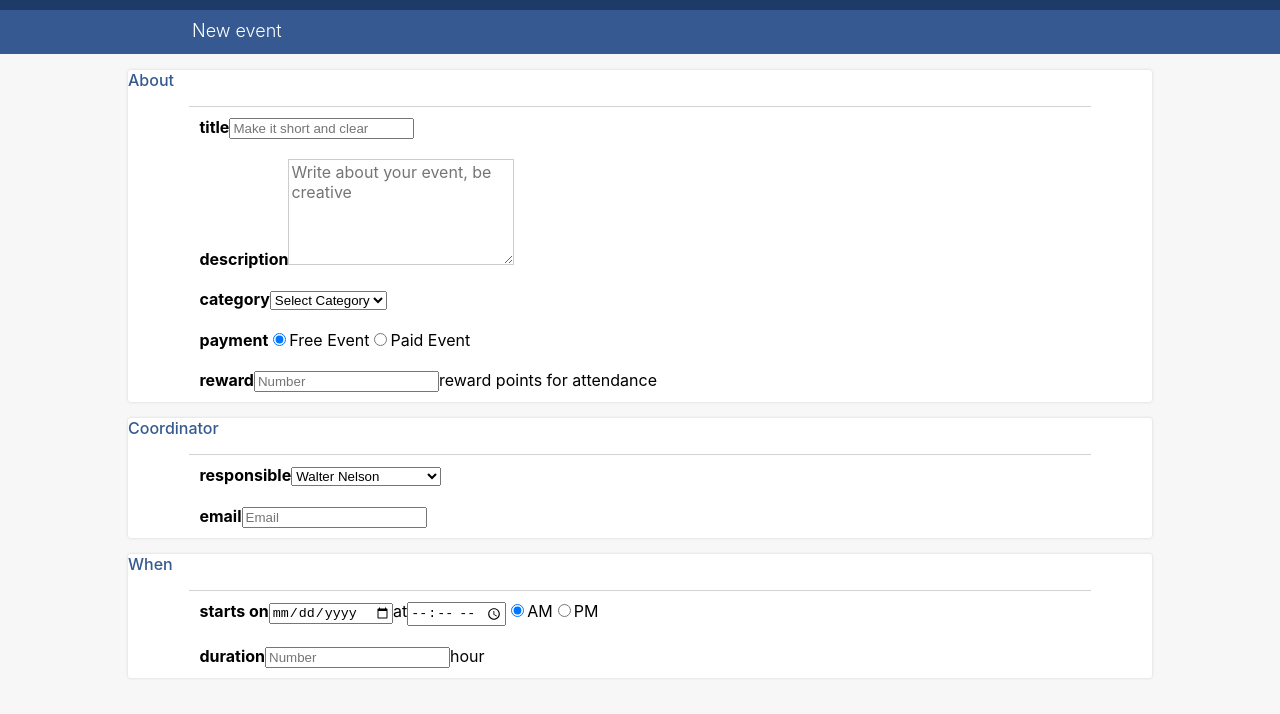
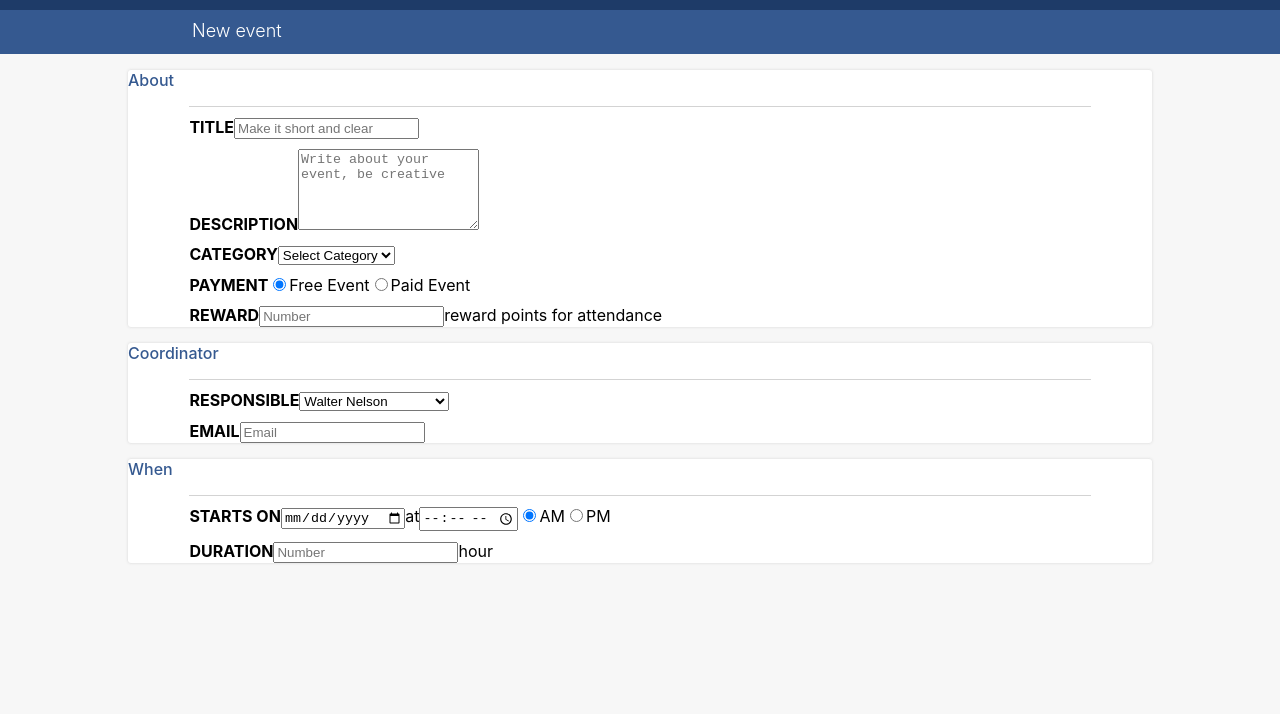
Before and after one commit to kplachecki/Form, a React (Create React App) app: page / in a window 1280 px wide. Shown: the top 714 px of the page. Built offline with nearby package versions, Linux system fonts and the light colour scheme.

Commit message:
inputs validations

```diff
--- a/src/App.js
+++ b/src/App.js
@@ -69,14 +69,18 @@ class App extends Component {
             },
             {
               type: "number",
-              name: "fee"
+              name: "fee",
+              placeholder: "Fee"
             }
           ]
         },
-        value: "",
+        value: "Free Event",
+        validation: {},
+        valid: true,
         feeValue: "",
-        validation: {},
-        valid: true
+        feeValid: false,
+        feeValidation: { required: true },
+        feeTouched: false
       },
       reward: {
         form: "About",
@@ -131,6 +135,8 @@ class App extends Component {
           },
           time: {
             type: "time",
+            min: "00:00",
+            max: "12:00",
             placeholder: "--:--",
             name: "time"
           },
@@ -146,12 +152,12 @@ class App extends Component {
         },
         value: { date: "", time: "", radio: "AM" },
         validation: {
-          date: { required: true },
+          date: { required: true, isDate: true },
           time: { required: true },
           radio: {}
         },
         valid: { date: false, time: false, radio: true },
-        touched: false
+        touched: { date: false, time: false, radio: true }
       },
 
       duration: {
@@ -183,20 +189,61 @@ class App extends Component {
     formIsValid: false
   };
 
+  checkValidity = (value, rules) => {
+    let isValid = true;
+
+    if (rules.required) {
+      isValid = value.trim() !== "" && isValid;
+    }
+
+    if (rules.isEmail) {
+      let regex = /^(([^<>()[\]\\.,;:\s@"]+(\.[^<>()[\]\\.,;:\s@"]+)*)|(".+"))@((\[[0-9]{1,3}\.[0-9]{1,3}\.[0-9]{1,3}\.[0-9]{1,3}])|(([a-zA-Z\-0-9]+\.)+[a-zA-Z]{2,}))$/;
+      isValid = regex.test(value) && isValid;
+    }
+
+    if (rules.isDate) {
+      let today = new Date();
+      const dd = String(today.getDate()).padStart(2, "0");
+      const mm = String(today.getMonth() + 1).padStart(2, "0");
+      const yyyy = today.getFullYear();
+
+      today = yyyy + "-" + mm + "-" + dd;
+      isValid = today < value && isValid;
+    }
+
+    return isValid;
+  };
+
   inputChangeHandler = (event, inputElement) => {
     const updatedForm = { ...this.state.formElements };
     const updatedFormElement = { ...updatedForm[inputElement] };
 
     if (inputElement === "startsOn") {
       updatedFormElement.value[event.target.name] = event.target.value;
+      updatedFormElement.valid[event.target.name] = this.checkValidity(
+        updatedFormElement.value[event.target.name],
+        updatedFormElement.validation[event.target.name]
+      );
+      updatedFormElement.touched[event.target.name] = true;
       updatedForm[inputElement] = updatedFormElement;
       this.setState({ formElements: updatedForm });
     } else if (event.target.name === "fee") {
       updatedFormElement.feeValue = event.target.value;
+      updatedFormElement.feeValid = this.checkValidity(
+        updatedFormElement.feeValue,
+        updatedFormElement.feeValidation
+      );
+      updatedFormElement.feeTouched = true;
       updatedForm[inputElement] = updatedFormElement;
       this.setState({ formElements: updatedForm });
     } else {
       updatedFormElement.value = event.target.value;
+      updatedFormElement.valid = this.checkValidity(
+        updatedFormElement.value,
+        updatedFormElement.validation
+      );
+      updatedFormElement.touched = true;
+
       updatedForm[inputElement] = updatedFormElement;
       this.setState({ formElements: updatedForm });
     }
--- a/src/components/UI/Input/Input.js
+++ b/src/components/UI/Input/Input.js
@@ -1,4 +1,5 @@
 import React from "react";
+import classes from "./../MixedInput/MixedInput.module.css";
 
 const input = props => {
   if (props.type === "radio") {
@@ -11,9 +12,29 @@ const input = props => {
           </label>
         );
       } else {
-        if (props.payment === "Paid Event") {
+        if (props.payment.value === "Paid Event") {
+          const feeClasses = [];
+          console.log(
+            !props.payment.feeValid,
+            props.payment.feeValidation.required,
+            props.payment.feeTouched
+          );
+          if (
+            !props.payment.feeValid &&
+            props.payment.feeValidation &&
+            props.payment.feeTouched
+          ) {
+            feeClasses.push(classes.Invalid);
+          }
           return (
-            <input key={option.name} {...option} onChange={props.onChange} />
+            <React.Fragment key={option.name}>
+              <input
+                {...option}
+                className={feeClasses.join(" ")}
+                onChange={props.onChange}
+              />
+              <span>$</span>
+            </React.Fragment>
           );
         } else return null;
       }
--- a/src/components/UI/MixedInput/MixedInput.js
+++ b/src/components/UI/MixedInput/MixedInput.js
@@ -1,16 +1,28 @@
 import React from "react";
+import classes from "./MixedInput.module.css";
 
 const mixedInput = props => {
+  const dateClasses = [];
+  const timeClasses = [];
+
+  if (!props.valid.date && props.shouldValidate.date && props.touched.date) {
+    dateClasses.push(classes.Invalid);
+  }
+  if (!props.valid.time && props.shouldValidate.time && props.touched.time) {
+    timeClasses.push(classes.Invalid);
+  }
   return (
     <React.Fragment>
       <input
         {...props.date}
+        className={dateClasses.join(" ")}
         value={props.value.date}
         onChange={props.onChange}
       />
       <span>at</span>
       <input
         {...props.time}
+        className={timeClasses.join(" ")}
         value={props.value.time}
         onChange={props.onChange}
       />
--- /dev/null
+++ b/src/components/UI/MixedInput/MixedInput.module.css
@@ -0,0 +1,3 @@
+.Invalid {
+  border: 1px solid red;
+}
--- a/src/containers/Forms/Forms.js
+++ b/src/containers/Forms/Forms.js
@@ -1,5 +1,4 @@
 import React, { Component } from "react";
-import classes from "./Forms.module.css";
 import InputSwitcher from "../../containers/InputSwitcher/InputSwitcher";
 import Form from "./Form/Form";
 
@@ -36,7 +35,7 @@ class Forms extends Component {
                       elementType={formElement.config.elementType}
                       elementConfig={formElement.config.elementConfig}
                       value={formElement.config.value}
-                      invalid={!formElement.config.valid}
+                      valid={formElement.config.valid}
                       shouldValidate={formElement.config.validation}
                       touched={formElement.config.touched}
                       changed={event =>
@@ -44,7 +43,7 @@ class Forms extends Component {
                       }
                       label={formElement.config.label}
                       currentUser={this.props.currentUser}
-                      payment={this.props.formElements.payment.value}
+                      payment={this.props.formElements.payment}
                     />
                   );
                 } else return false;
--- a/src/containers/InputSwitcher/InputSwitcher.js
+++ b/src/containers/InputSwitcher/InputSwitcher.js
@@ -8,14 +8,14 @@ const inputSwitcher = props => {
   let inputElement = null;
   const inputClasses = [classes.InputElement];
 
-  // if (props.invalid && props.shouldValidate && props.touched) {
-  //   inputClasses.push(classes.Invalid);
-  // }
-
   switch (props.elementType) {
     case "input":
+      if (!props.valid && props.shouldValidate && props.touched) {
+        inputClasses.push(classes.Invalid);
+      }
       inputElement = (
         <Input
+          className={inputClasses.join(" ")}
           {...props.elementConfig}
           value={props.value}
           onChange={props.changed}
@@ -24,6 +24,9 @@ const inputSwitcher = props => {
       );
       break;
     case "textarea":
+      if (!props.valid && props.shouldValidate && props.touched) {
+        inputClasses.push(classes.Invalid);
+      }
       inputElement = (
         <textarea
           className={inputClasses.join(" ")}
@@ -34,6 +37,9 @@ const inputSwitcher = props => {
       );
       break;
     case "select":
+      if (!props.valid && props.shouldValidate && props.touched) {
+        inputClasses.push(classes.Invalid);
+      }
       inputElement = (
         <Select
           {...props.elementConfig}
@@ -50,27 +56,10 @@ const inputSwitcher = props => {
           {...props.elementConfig}
           value={props.value}
           onChange={props.changed}
+          valid={props.valid}
+          shouldValidate={props.shouldValidate}
+          touched={props.touched}
         />
-        // <React.Fragment>
-        //   <input
-        //     className={inputClasses.join(" ")}
-        //     {...props.elementConfig.date}
-        //     value={props.value.date}
-        //     onChange={props.changed}
-        //   />
-        //   <input
-        //     className={inputClasses.join(" ")}
-        //     {...props.elementConfig.time}
-        //     value={props.value}
-        //     onChange={props.changed}
-        //   />
-        //   <input
-        //     className={inputClasses.join(" ")}
-        //     {...props.elementConfig.radio}
-        //     value={props.value}
-        //     onChange={props.changed}
-        //   />
-        // </React.Fragment>
       );
       break;
     default:
@@ -92,9 +81,6 @@ const inputSwitcher = props => {
   if (props.id === "duration") {
     bigComment = <span>hour</span>;
   }
-  // if (props.id === "payment" && props.value === "Paid Event") {
-  //   feeInput = <input type="number" />;
-  // }
 
   return (
     <div className={classes.Input}>
--- a/src/containers/InputSwitcher/InputSwitcher.module.css
+++ b/src/containers/InputSwitcher/InputSwitcher.module.css
@@ -1,27 +1,32 @@
 .Input {
-  width: 100%;
-  padding: 10px;
-  box-sizing: border-box;
+  grid-template-columns: [label] 16% [input] auto [validation] 25%;
+  margin: 10px auto;
 }
 
 .Label {
-  width: 20%;
+  grid-column-start: [label];
+  grid-column-end: [label];
   font-weight: bold;
   margin-bottom: 8px;
+  text-transform: uppercase;
 }
 
-.InputElement {
+/* .InputElement {
   border: 1px solid #ccc;
   background-color: white;
   font: inherit;
-}
+} */
+/*
+.InputElement {
+  grid-column-start: [input];
+  grid-column-end: [input];
+} */
 
-.InputElement:focus {
+/* .InputElement:focus {
   outline: none;
-  background-color: #ccc;
-}
+  background-color: red;
+} */
 
 .Invalid {
   border: 1px solid red;
-  background-color: #fda49a;
 }
```
